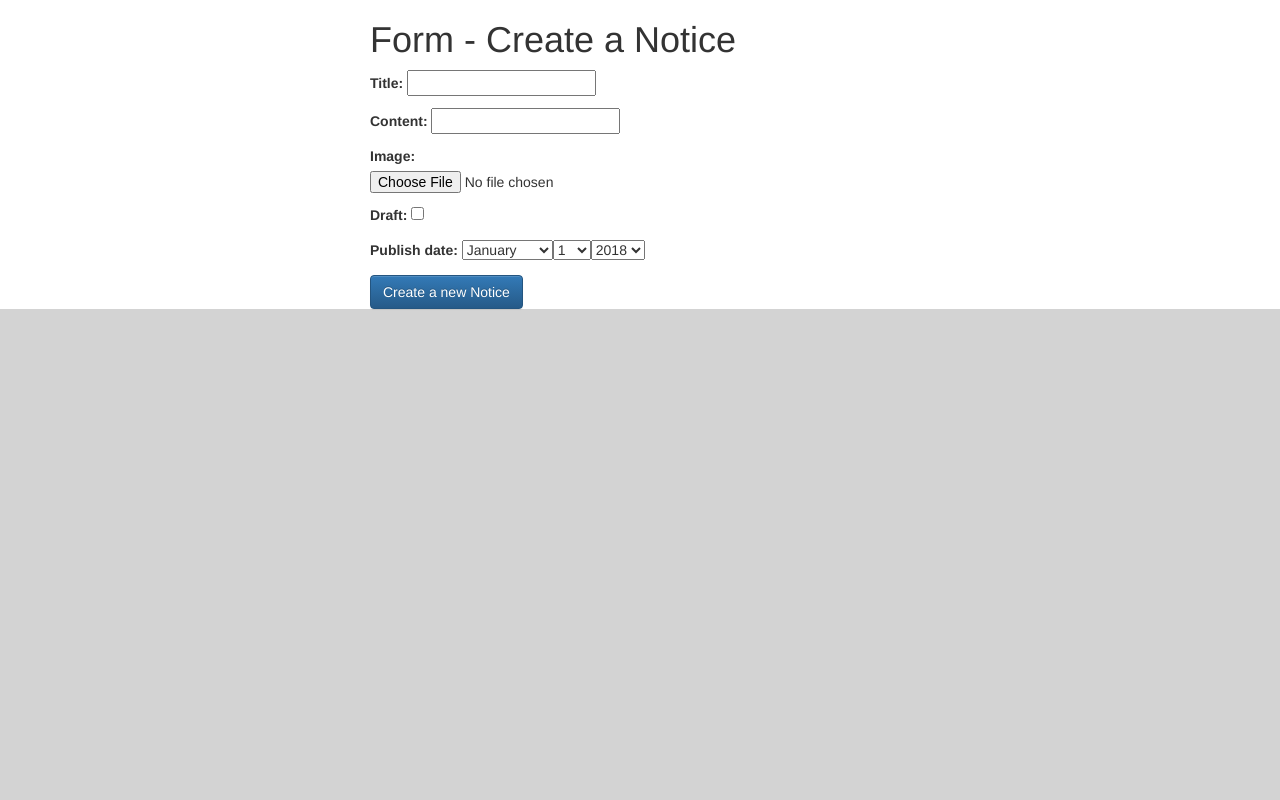
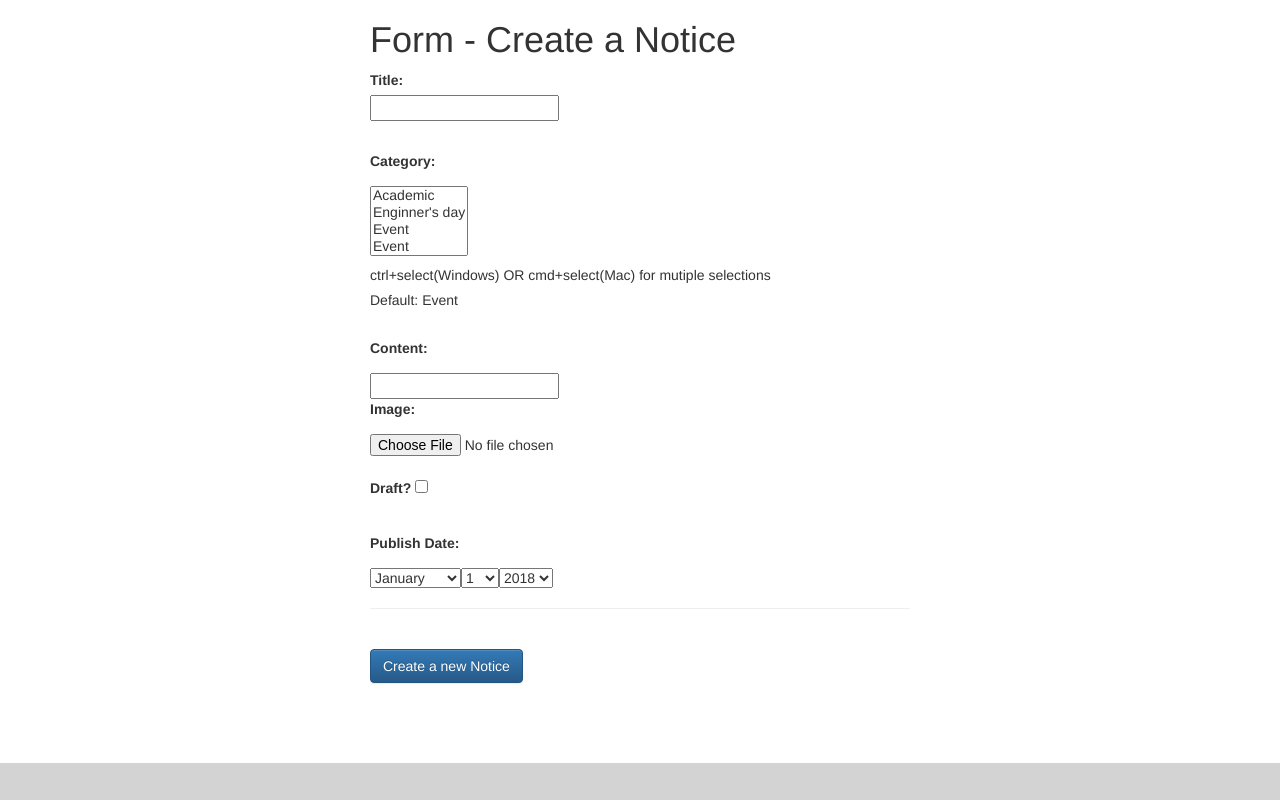
Before and after one commit to AdityaAshtikar/django_notice_blog_project, a Django app: template blog_notice_board_app/templates/post_form.html in a window 1280 px wide. Run offline with Django 3.2, Linux system fonts and the light colour scheme; the template is opened without the code that fills it: values that come from a table or form of the project are taken from there, others are empty; data comes from the database, SQL or seed files in the repository; both versions use the stored data as it was after the commit; some libraries are stand-ins or nearby versions.

Commit message:
properly configured "categories" model

```diff
--- a/blog_notice_board_app/posts/forms.py
+++ b/blog_notice_board_app/posts/forms.py
@@ -9,7 +9,7 @@ class PostForm(forms.ModelForm):
     publish_date = forms.DateField(widget=forms.SelectDateWidget)
     class Meta:
         model = Post
-        fields = ["title", "content", "image", "draft", "publish_date"]
+        fields = ["title", "category", "content", "image", "draft", "publish_date"]
 
 class CategoryForm(forms.ModelForm):
     class Meta:
--- a/blog_notice_board_app/posts/models.py
+++ b/blog_notice_board_app/posts/models.py
@@ -15,23 +15,14 @@ from markdown_deux import markdown
 #     return "%s/%s" %(instance.id, filename)
 
 class Category(models.Model):
-    topic_choices = (
-        ('Event', 'Event'),
-        ('Sports', 'Sports'),
-        ('Fees', 'Fees'),
-        ('Academic', 'Academic'),
-        ('Result', 'Result'),
-        ('Vyom', 'Vyom'),
-        ('Function', 'Function'),
-    )
-    topic = models.CharField(max_length=100, choices=topic_choices, default='Event', editable=True)
+    topic = models.CharField(max_length=100, default="Event", blank=True)
     slug = models.SlugField(help_text="This field will be automatically generated on Save", default="event")
 
     def __str__(self):
         return self.topic
-    #
-    # def get_absolute_url(self):
-    #     return reverse("posts:list", kwargs={"slug": self.slug})
+
+    def get_absolute_url(self):
+        return reverse("posts:list", kwargs={"slug": self.slug})
 
     class Meta:
         ordering = ('topic',)
--- a/blog_notice_board_app/posts/urls.py
+++ b/blog_notice_board_app/posts/urls.py
@@ -2,11 +2,10 @@ from django.conf.urls import url
 from posts import views
 
 urlpatterns = [
-    url(r'^$', views.post_list, name="list"),   # home page - list of posts
+    url(r'^categories/$', views.all_categories, name='all_categories'),
+    url(r'^$', views.post_list, name="list"),
     url(r'^create/$', views.post_create, name="create"),
     url(r'^(?P<slug>[\w-]+)/$', views.post_detail, name='detail'),
     url(r'^(?P<slug>[\w-]+)/edit/$', views.post_update, name='update'),
     url(r'^(?P<slug>[\w-]+)/delete/$', views.post_delete, name='delete'),
-
-    url(r'^categories/$', views.all_categories, name='all_categories'),
 ]
--- a/blog_notice_board_app/templates/post_form.html
+++ b/blog_notice_board_app/templates/post_form.html
@@ -12,11 +12,37 @@
     <form action="" method="post" enctype="multipart/form-data">
       {% csrf_token %}
 
-      {{ form.as_p }}
+      {# {{ form.as_p }} #}
+
+      {# {{ form.content }} #}
+
+      <label for="title">Title:</label>
+      <p><input type="text" id="title" name="title"></p><br>
+
+      <p><label for="title">Category:</label></p>
+      {{ form.category }}
+      <h5>ctrl+select(Windows) OR cmd+select(Mac)  for mutiple selections</h5>
+      <h5>Default: Event</h5><br>
+
+      <p><label for="content">Content:</label></p>
+      {{ form.content }}<br>
+
+      <p><label for="image">Image:</label></p>
+      {{ form.image }}<br>
+
+      <p><label for="draft">Draft?</label>
+      {{ form.draft }}</p><br>
+
+      <p><label for="title">Publish Date:</label></p>
+      {{ form.publish_date }}
+
+      <hr><br>
 
       <input type="submit" class="btn btn-primary" name="" value="Create a new Notice">
     </form>
 
+    <br><br><br><br>
+
 </div>
 
 {% endblock %}
--- a/blog_notice_board_app/templates/post_list.html
+++ b/blog_notice_board_app/templates/post_list.html
@@ -22,6 +22,7 @@
         <h3><a href='{{ post.get_absolute_url }}'>{{ post.title }}</a> <small>{{ post.publish_date }}</small></h3>
         {% if post.user.get_full_name %}<p>Author: {{ post.user.get_full_name }}</p>{% endif %}
         {{ post.get_markdown }}
+        <h4>{{ post.category }}</h4>
         <p><a href="{{ post.get_absolute_url }}" class="btn btn-primary" role="button">View</a></p>
       </div>
     </div>
```
Also changed, not shown: blog_notice_board_app/posts/views.py (+6 -7 lines), blog_notice_board_app/templates/all_categories.html (+7 -1 lines), blog_notice_board_app/db.sqlite3, blog_notice_board_app/posts/migrations/0007_auto_20180202_1447.py (added), blog_notice_board_app/posts/migrations/0008_auto_20180202_1557.py (added), media_cdn/Notices/Bruce-Willis-pictures-desktop-Wallpapers-HD-photo-images-11_Wfs95iT.jpg (added).
